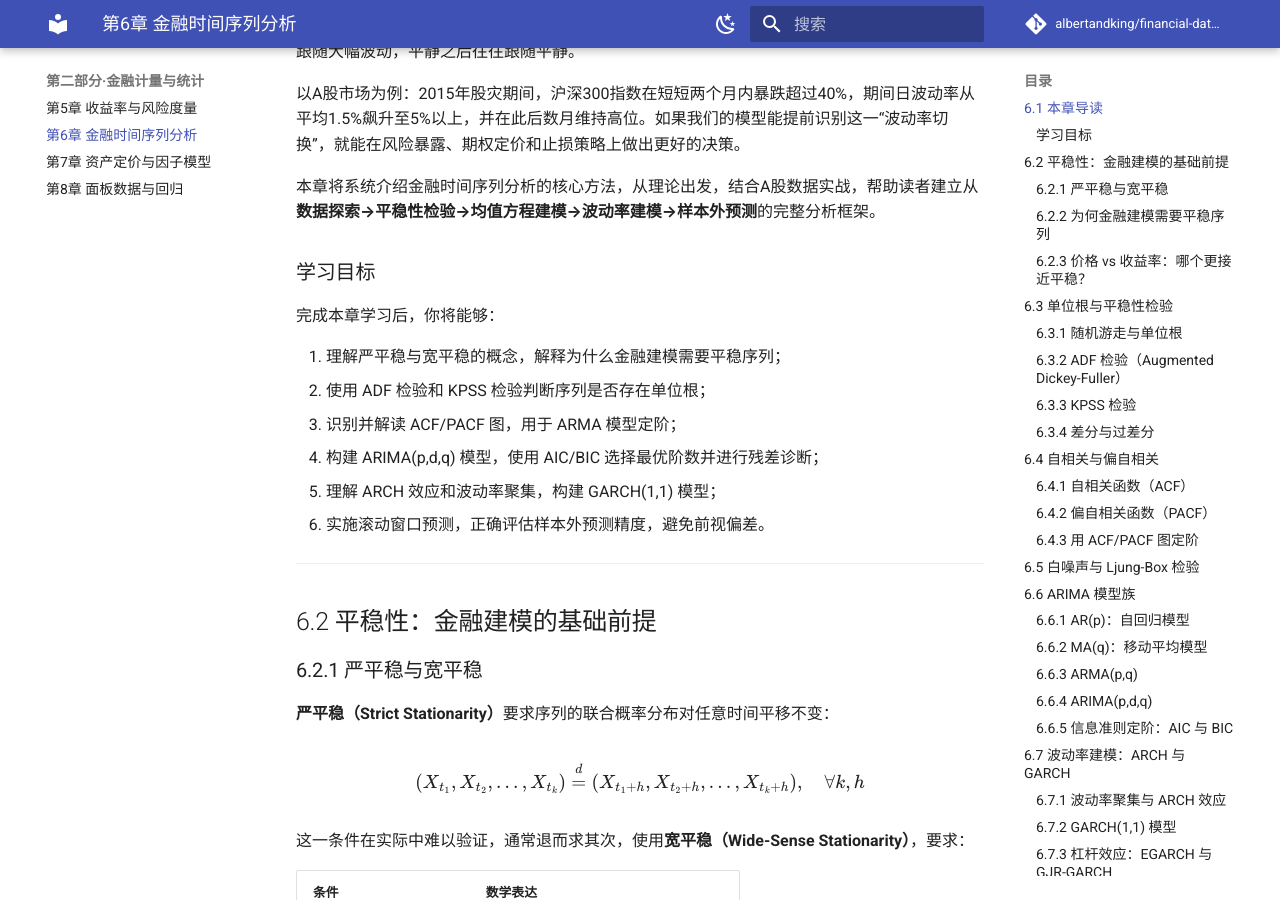
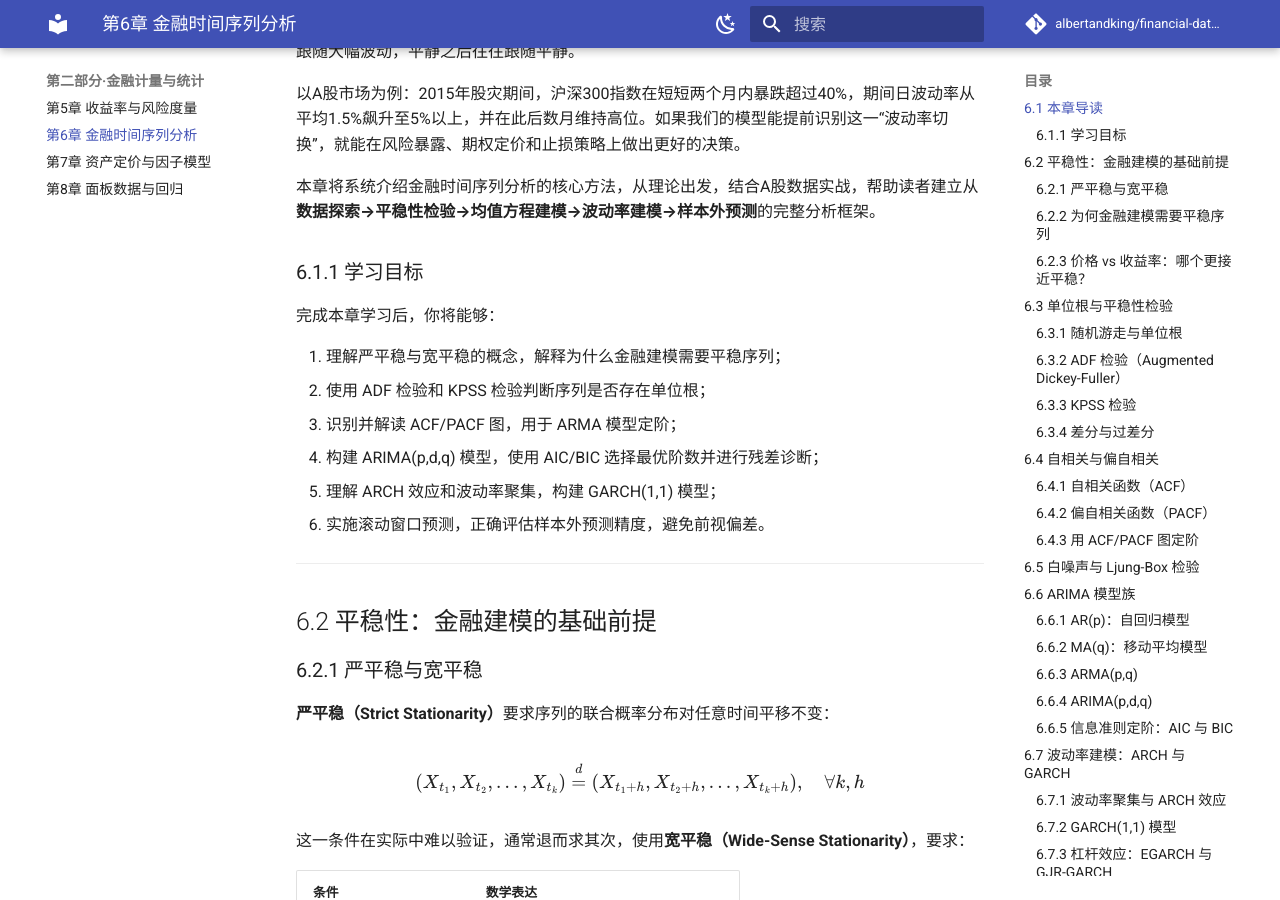
Before and after one commit to albertandking/financial-data-science, an MkDocs documentation site: the page built from book/part2/06-time-series.md, in a window 1280 px wide and 900 px high, scrolled down 575 px. Built offline with MkDocs 1.6.1 and Material for MkDocs 9.7.7, drawn with Linux system fonts in a browser that asks for light colours; comment, search, counter and statistics services are not loaded.

Commit message:
小修：统一导读下「学习目标」子节编号(ch3/6/9 → X.1.1)

```diff
--- a/book/part1/03-data-acquisition.md
+++ b/book/part1/03-data-acquisition.md
@@ -21,7 +21,7 @@
 3. **缺失与停牌**：识别、填充或剔除，避免引入偏差；
 4. **异常值与质量检查**：克制地清洗，保留真实信息。
 
-### 学习目标
+### 3.1.1 学习目标
 
 完成本章学习后，读者应能：
 
--- a/book/part2/06-time-series.md
+++ b/book/part2/06-time-series.md
@@ -20,7 +20,7 @@
 
 本章将系统介绍金融时间序列分析的核心方法，从理论出发，结合A股数据实战，帮助读者建立从**数据探索→平稳性检验→均值方程建模→波动率建模→样本外预测**的完整分析框架。
 
-### 学习目标
+### 6.1.1 学习目标
 
 完成本章学习后，你将能够：
 
--- a/book/part3/09-supervised-learning.md
+++ b/book/part3/09-supervised-learning.md
@@ -27,7 +27,7 @@ $f: \mathbf{x} \mapsto y$，使其在新样本上的预测误差尽可能小。
 本章将系统讲解监督学习在金融中的完整工作流，特别强调时序交叉验证的必要性，
 并以 A 股内置数据贯穿全章实战演示。
 
-### 学习目标
+### 9.1.1 学习目标
 
 完成本章学习后，你应当能够：
 
```
